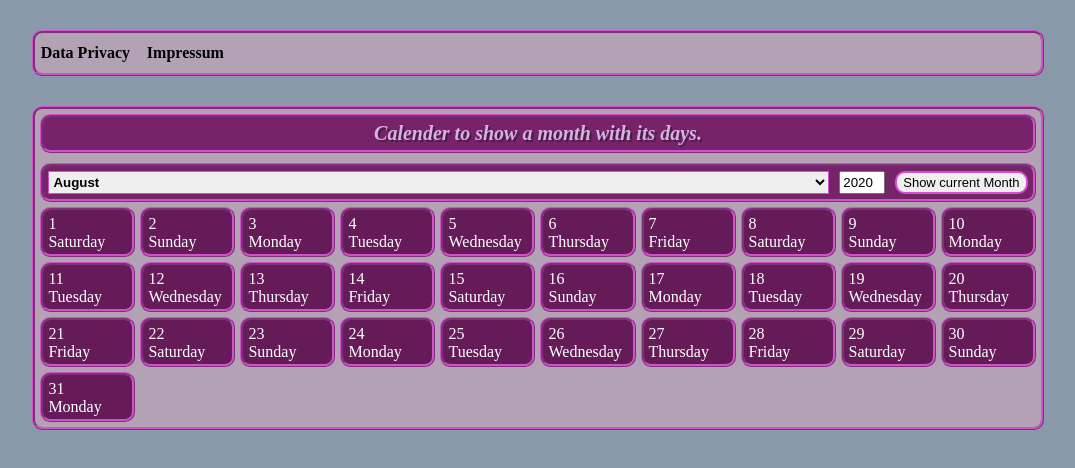
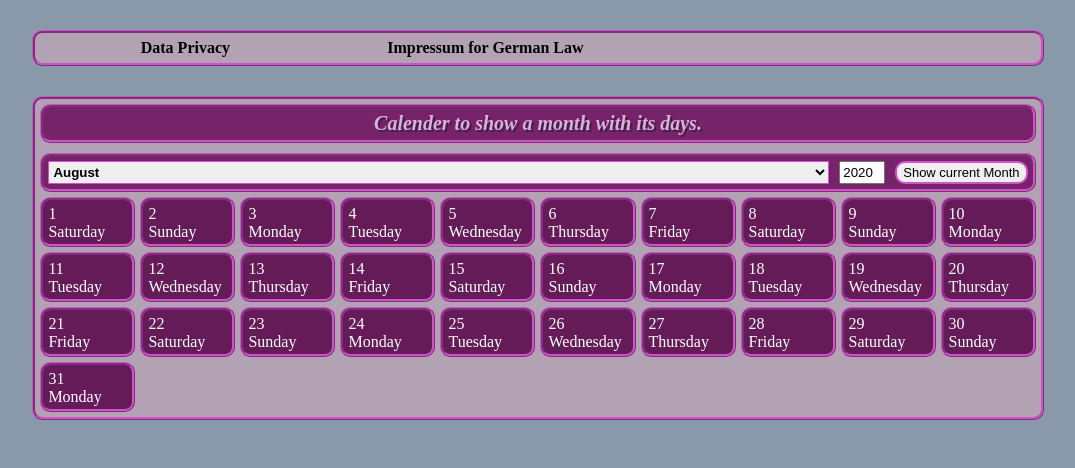
Before and after one commit to BoolPurist/WebCalender, a plain HTML site: page index.html in a window 1280 px wide. Shown: the whole page, without its empty margins (102-1177 px from the left). Drawn offline with Linux system fonts and the light colour scheme.

Commit message:
Added disclaimer for browser compatibility and now navbar link says "Impressum for German Law".

```diff
--- a/index.html
+++ b/index.html
@@ -9,7 +9,7 @@
   <body>
     <div class="wrapper navbar">
       <a href="OtherHtml/GDPR.html" target="_blank">Data Privacy</a>
-      <a href="OtherHtml/Impressum.html" target="_blank">Impressum</a>
+      <a href="OtherHtml/Impressum.html" target="_blank">Impressum for German Law</a>
     </div>
     <div class="wrapper">
       <h1 id="ThemeTitle">Calender to show a month with its days.</h1>
--- a/style.css
+++ b/style.css
@@ -24,8 +24,8 @@ body {
 }
 
 .navbar a {
-  flex-basis: 100px;
-  line-height: 40px;
+  flex-basis: 300px;
+  line-height: 30px;
   text-decoration: none;
   text-align: center;
   font-weight: bold;
```
Also changed, not shown: 1 other file.
